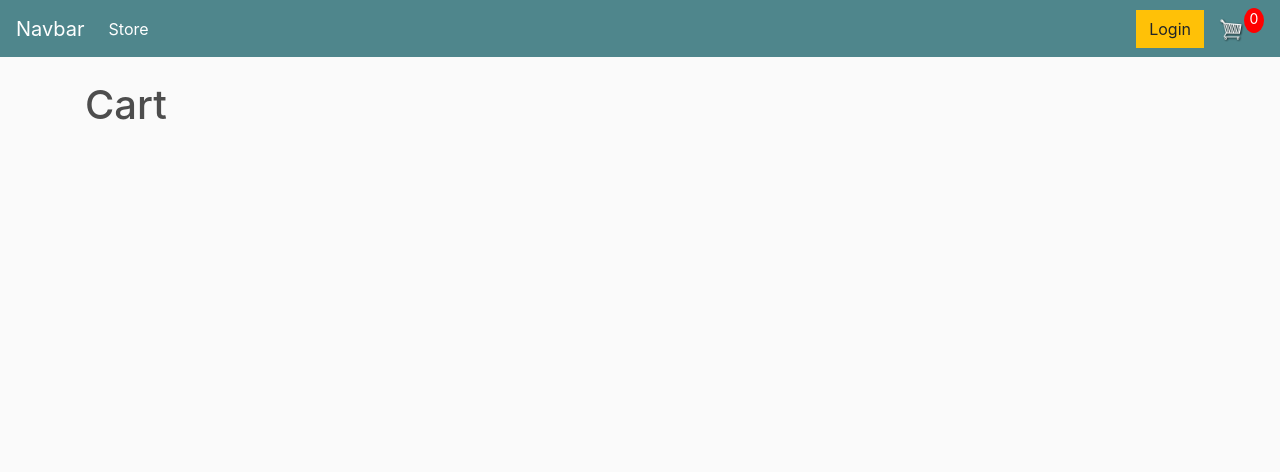
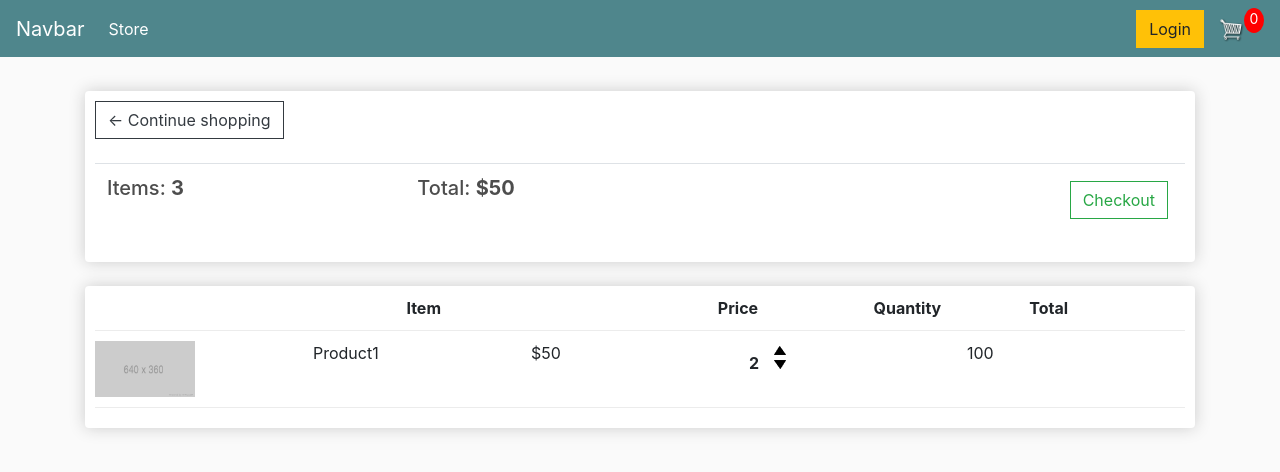
Before and after one commit to x24870/django_ecommerce_demo, a Django app: page /cart/ in a window 1280 px wide. Shown: the top 472 px of the page. Run offline with Django 3.2, Linux system fonts and the light colour scheme; lists and menus that the app fills with data are empty.

Commit message:
implement cart page

```diff
--- a/store/templates/store/cart.html
+++ b/store/templates/store/cart.html
@@ -2,5 +2,47 @@
 {% load static %}
 
 {% block content %}
-<h1>Cart</h1>
+<div class="row">
+  <div class="col-lg-12">
+    <div class="box-element">
+      <a href="{% url 'store' %}" class="btn btn-outline-dark">&#x2190; Continue shopping</a>
+
+      <br><br>
+      <table class="table">
+        <tr>
+          <th><h5>Items: <strong>3</strong></h5></th>
+          <th><h5>Total: <strong>$50</strong></h5></th>
+          <th>
+            <a style="float: right; margin: 5px;" class="btn btn-outline-success"  href="{% url 'checkout' %}">Checkout</a>
+          </th>
+        </tr>
+      </table>
+    </div>
+
+    <br>
+    <div class="box-element">
+      <div class="cart-row">
+        <div style="flex:2"></div>
+        <div style="flex:2"><strong>Item</strong></div>
+        <div style="flex:1"><strong>Price</strong></div>
+        <div style="flex:1"><strong>Quantity</strong></div>
+        <div style="flex:1"><strong>Total</strong></div>
+      </div>
+
+      <div class="cart-row">
+        <div style="flex:2"><img class="row-image" src="{% static 'images/placeholder.png' %}" alt=""></div>
+        <div style="flex:2">Product1</div>
+        <div style="flex:2">$50</div>
+        <div style="flex:2">
+          <p class="quantity">2</p>
+          <div class="quantity">
+            <img src="{% static 'images/arrow-up.png' %}" class="chg-quantity">
+            <img src="{% static 'images/arrow-down.png' %}" class="chg-quantity">
+          </div>
+        </div>
+        <div style="flex:2">100</div>
+      </div>
+    </div>
+  </div>
+</div>
 {% endblock %}
```
Also changed, not shown: store/static/images/arrow-down.png (added), store/static/images/arrow-up.png (added).
